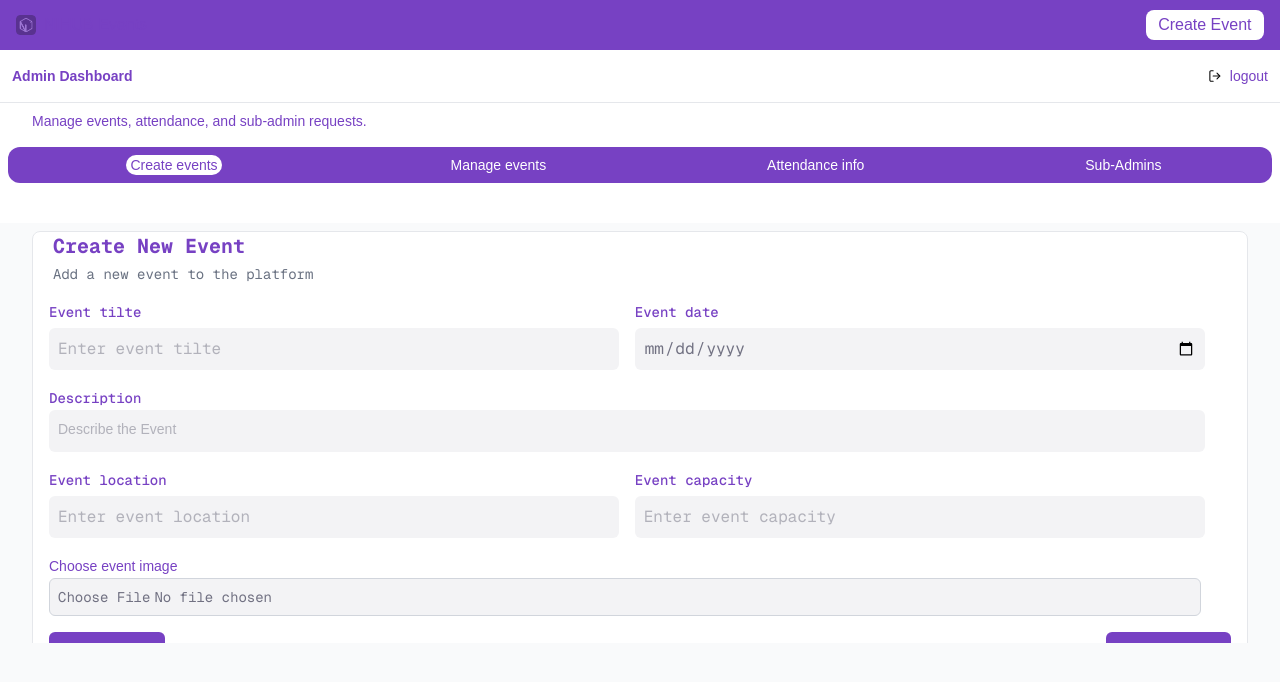
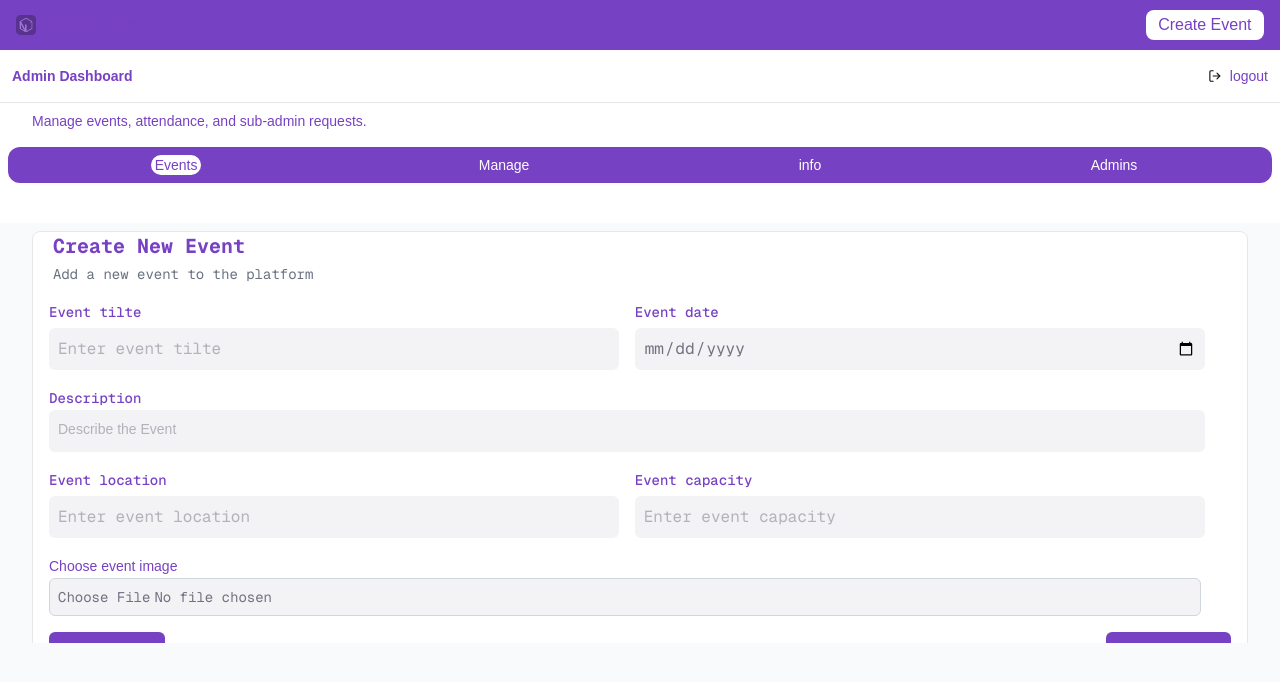
Before and after one commit to devyinka/NihubAttendance, a Next.js app: page /AddEvent in a window 1280 px wide. Shown: the top 682 px of the page. Built offline with nearby package versions, Linux system fonts and the light colour scheme; no server answers.

Commit message:
Changes to be committed: 	modified:   public/src/GeneralNavComponent.js

```diff
--- a/public/src/GeneralNavComponent.js
+++ b/public/src/GeneralNavComponent.js
@@ -17,10 +17,10 @@ export default function AdminDashboardLayout({
       : ["create", "manage", "Attendance"];
 
   const buttonLabels = {
-    create: "Create events",
-    manage: "Manage events",
-    Attendance: "Attendance info",
-    subadmin: "Sub-Admins",
+    create: "Events",
+    manage: "Manage",
+    Attendance: "info",
+    subadmin: "Admins",
   };
 
   const navigate = (page) => {
```
